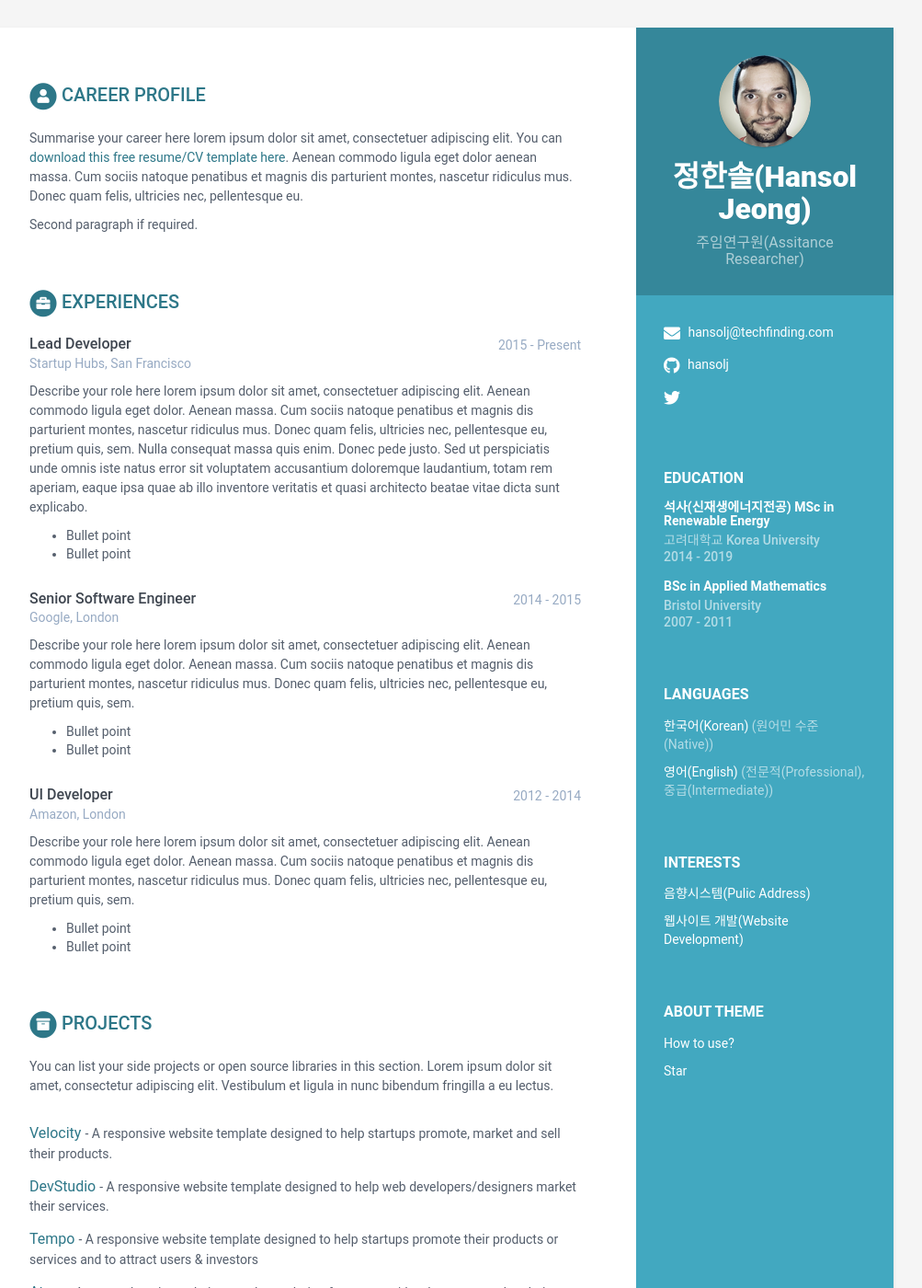
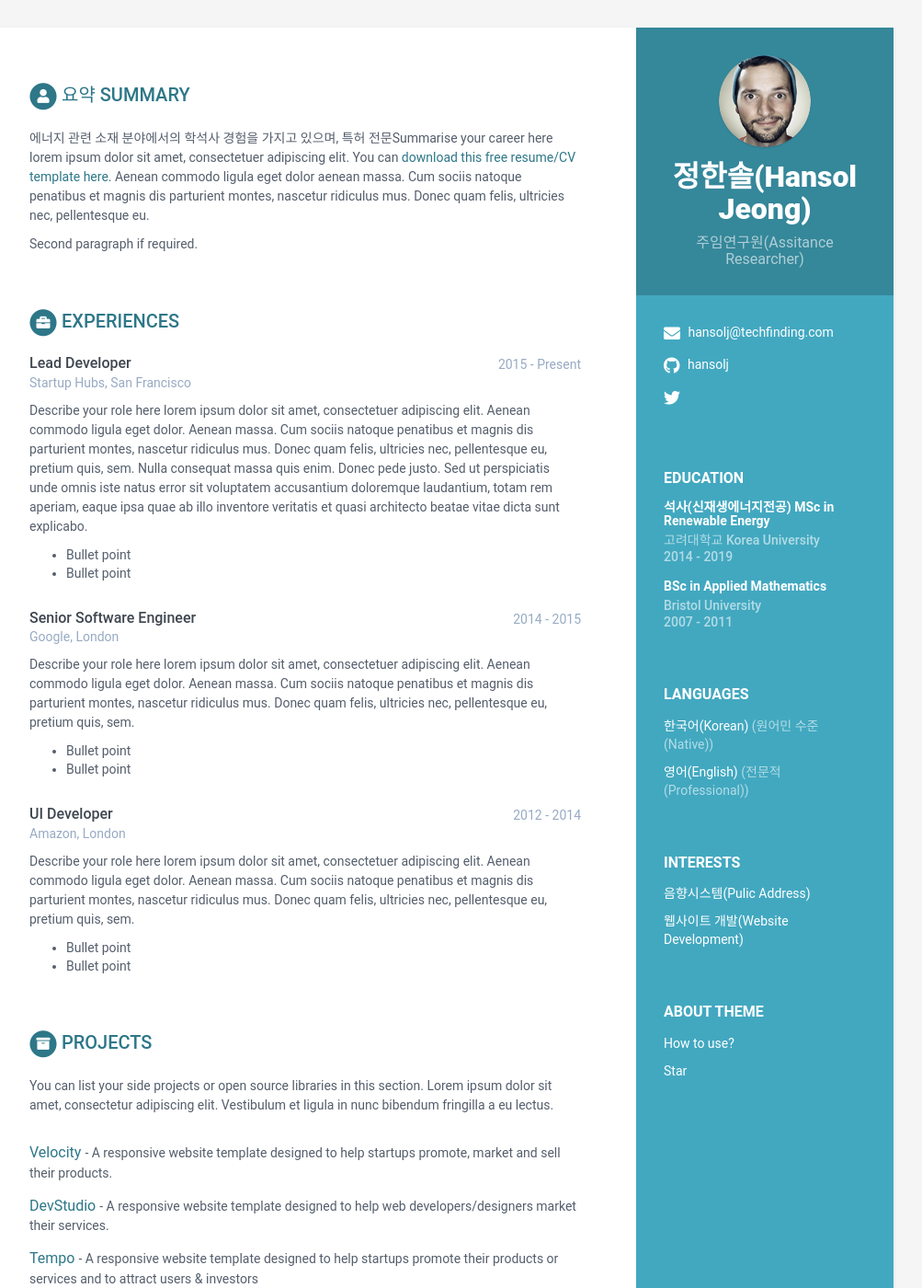
Before and after one commit to hansolj/hansolj.github.io, a Jekyll site: the page built from index.html, in a window 1280 px wide and 1400 px high. Shown: the whole window at 92% size, without its empty margins (168-1171 px from the left). Built offline with Jekyll 4.4.1, drawn with Linux system fonts in a browser that asks for light colours.

Commit message:
Update data.yml

```diff
--- a/_data/data.yml
+++ b/_data/data.yml
@@ -29,7 +29,7 @@ sidebar:
         level: 원어민 수준(Native)
 
       - idiom: 영어(English)
-        level: 전문적(Professional), 중급(Intermediate)
+        level: 전문적(Professional)
 
     interests:
       - item: 음향시스템(Pulic Address)
@@ -39,9 +39,9 @@ sidebar:
         link:
 
 career-profile:
-    title: Career Profile
+    title: 요약 Summary
     summary: |
-      Summarise your career here lorem ipsum dolor sit amet, consectetuer
+      에너지 관련 소재 분야에서의 학석사 경험을 가지고 있으며, 특허 전문Summarise your career here lorem ipsum dolor sit amet, consectetuer
       adipiscing elit. You can [download this free resume/CV template here]().
       Aenean commodo ligula eget dolor aenean massa. Cum sociis natoque
       penatibus et magnis dis parturient montes, nascetur ridiculus mus.
```
